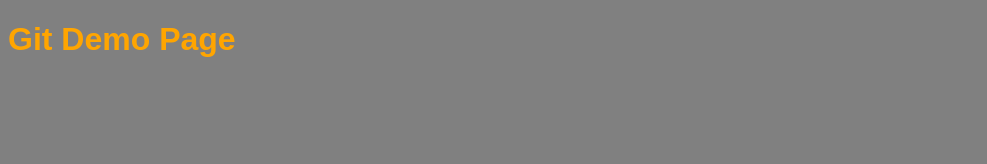
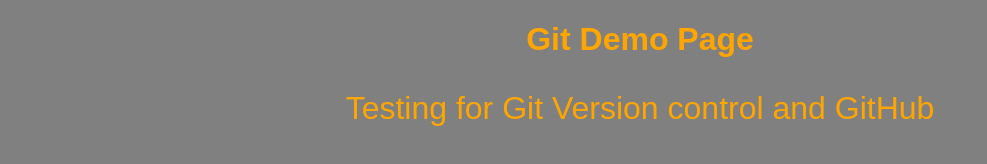
Before and after one commit to chase-newman/google-chrome-practice, a plain HTML site: page index.html in a window 1280 px wide. Shown: the whole page, without its empty margins (0-987 px from the left). Drawn offline with Linux system fonts and the light colour scheme.

Commit message:
add paragraph text

```diff
--- a/index.html
+++ b/index.html
@@ -7,7 +7,7 @@
     </head>
     <body>
         <h1 id="header">Git Demo Page</h1>
-
+        <p>Testing for Git Version control and GitHub</p>
 
         <script src="app.js" type="text/javascript" charset="utf-8"></script>
     </body>
--- a/styles.css
+++ b/styles.css
@@ -1,7 +1,9 @@
 body {
     background-color: gray;
     font-family: Arial;
+    text-align: center;
 }
-h1 {
+h1, p {
     color: orange;
+    font-size: 2em;
 }
```
